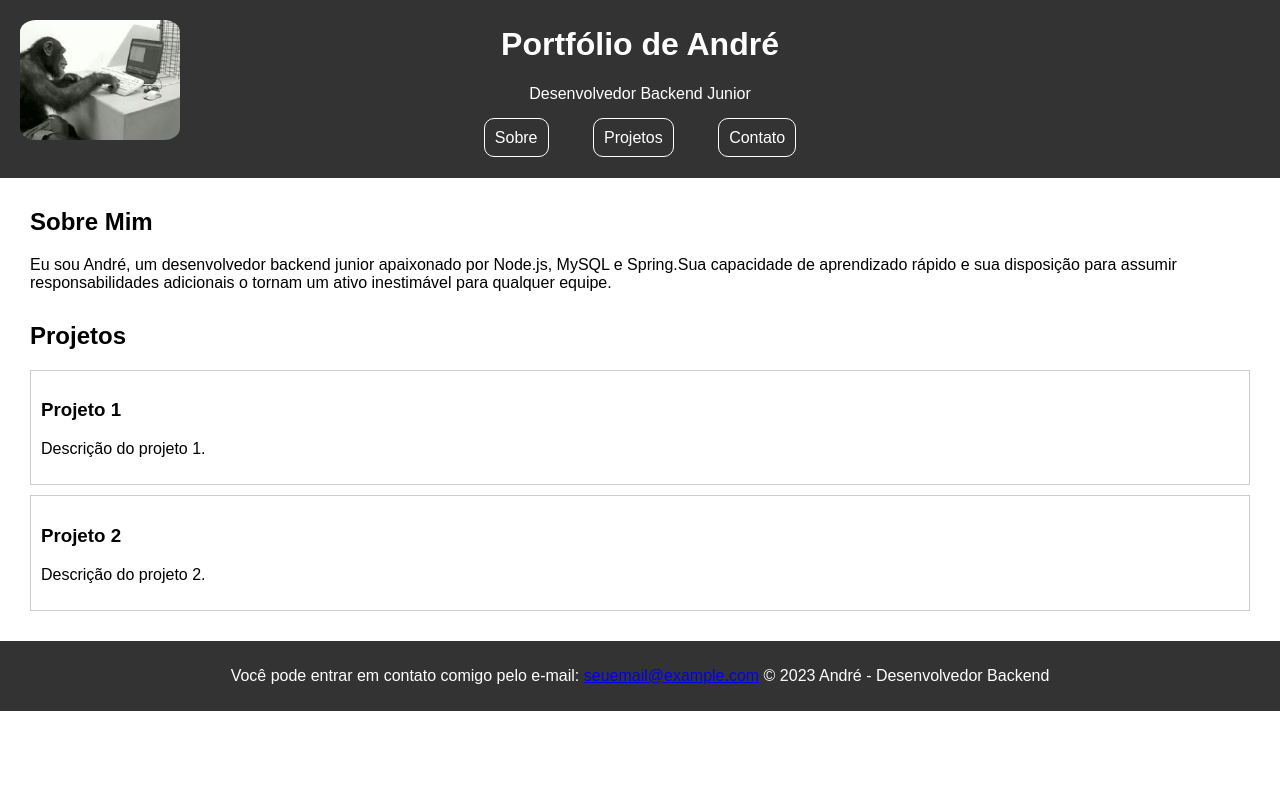
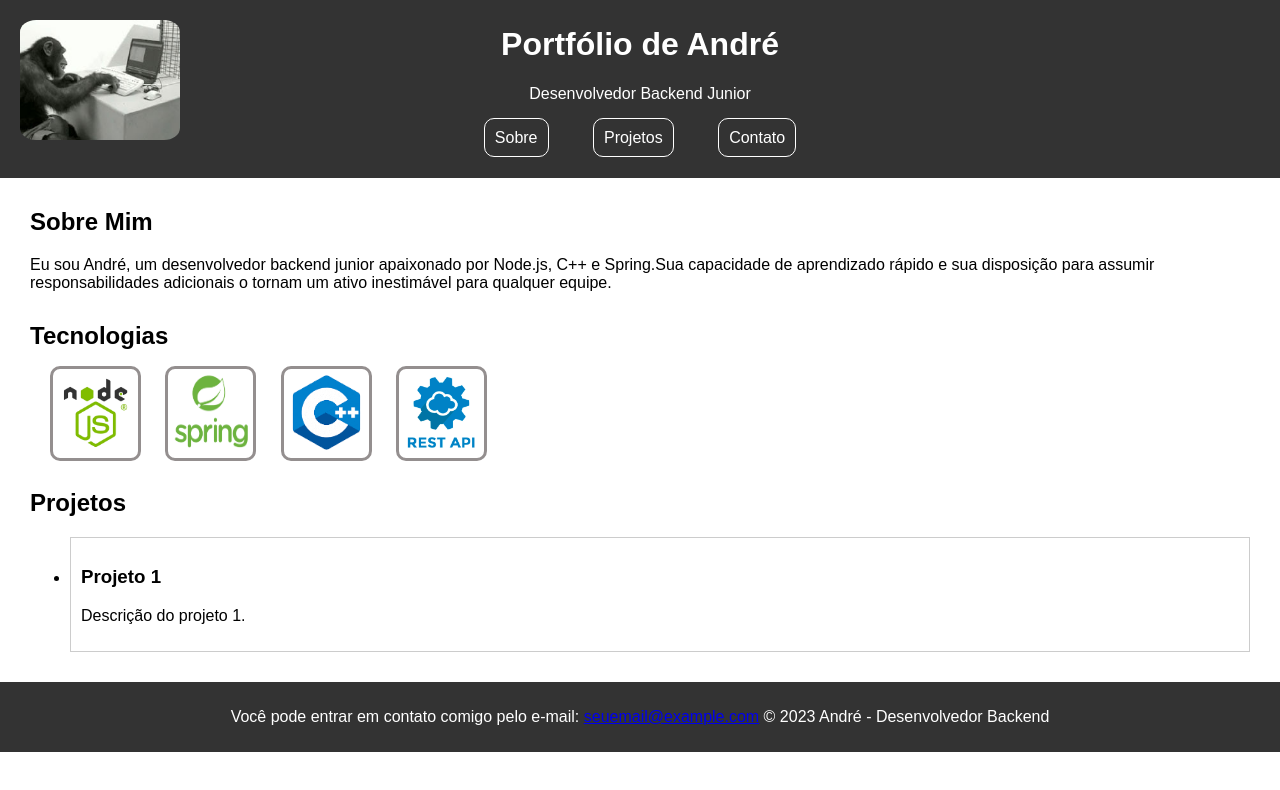
Before and after one commit to AndreXime/AndreXime.github.io, a plain HTML site: page index.html in a window 1280 px wide. Drawn offline with Linux system fonts and the light colour scheme.

Commit message:
something

```diff
--- a/index.html
+++ b/index.html
@@ -1,12 +1,13 @@
 <!DOCTYPE html>
 <html>
 <head>
+    <meta name="description" content="É pra ser tipo um curriculo eu acho">
     <meta charset="UTF-8">
     <title>Portfólio de André - Desenvolvedor Backend</title>
     <link rel="stylesheet" type="text/css" href="style.css">
+    <link rel="icon" type="image/x-icon" href="Assets/icon2.ico">
 </head>
 <body>
-
     <header>
         <h1>Portfólio de André</h1>
         <p>Desenvolvedor Backend Junior</p>
@@ -20,19 +21,25 @@
 
     <section id="sobre">
         <h2>Sobre Mim</h2>
-        <p>Eu sou André, um desenvolvedor backend junior apaixonado por Node.js, MySQL e Spring.Sua capacidade de aprendizado rápido e sua disposição para assumir responsabilidades adicionais o tornam um ativo inestimável para qualquer equipe.</p>
+        <p>Eu sou André, um desenvolvedor backend junior apaixonado por Node.js, C++ e Spring.Sua capacidade de aprendizado rápido e sua disposição para assumir responsabilidades adicionais o tornam um ativo inestimável para qualquer equipe.</p>
+    </section>
+
+    <section id="Tech">
+        <h2>Tecnologias</h2>
+        <ul class="list" id="tech-list">
+            <li><img src="Assets/nodejs.png"></li>
+            <li><img src="Assets/spring.png"></li>
+            <li><img src="Assets/c++.png"></li>
+            <li><img src="Assets/rest.png"></li>
+        </ul>
     </section>
 
     <section id="projetos">
         <h2>Projetos</h2>
-        <ul class="project-list">
+        <ul class="List" id="Projects">
             <li>
                 <h3>Projeto 1</h3>
                 <p>Descrição do projeto 1.</p>
-            </li>
-            <li>
-                <h3>Projeto 2</h3>
-                <p>Descrição do projeto 2.</p>
             </li>
         </ul>
     </section>
--- a/style.css
+++ b/style.css
@@ -39,11 +39,27 @@ section {
     margin: 30px;
 }
 
-.project-list {
+#Tech{
+    margin-bottom: 30px;
+}
+#tech-list li{
+    border: 3px solid #948f8f;
+    border-radius: 10px;
+    margin-left: 20px;
+    padding-top: 72px;
+    display: inline;
+}
+#tech-list li img{
+    height: 85px;
+    width: 85px;
+    border-radius: 10px;
+}
+
+.list {
     list-style: none;
     padding: 0;
 }
-.project-list li {
+#Projects li {
     border: 1px solid #ccc;
     margin: 10px 0;
     padding: 10px;
```
Also changed, not shown: Assets/c++.png (added), Assets/icon2.ico (added), Assets/nodejs.png (added), Assets/rest.png (added), Assets/spring.png (added).
